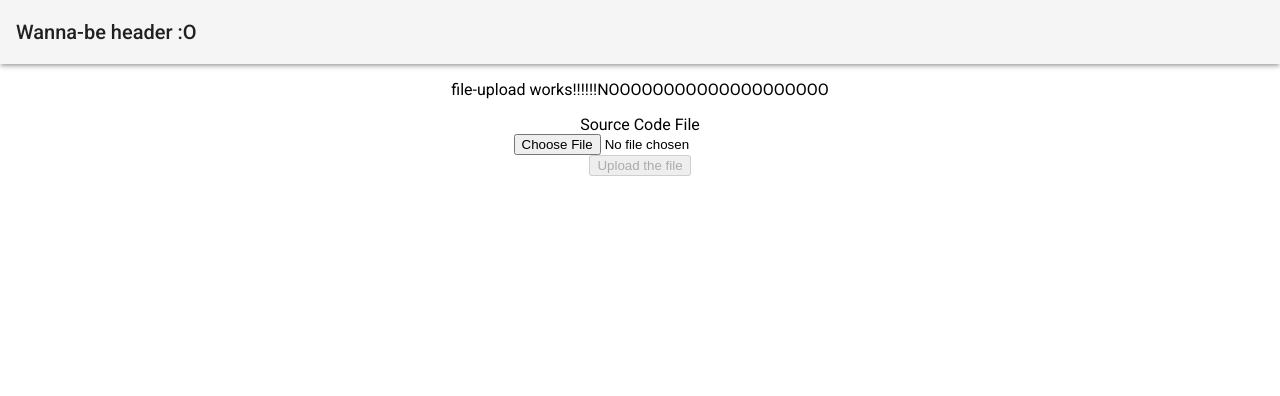
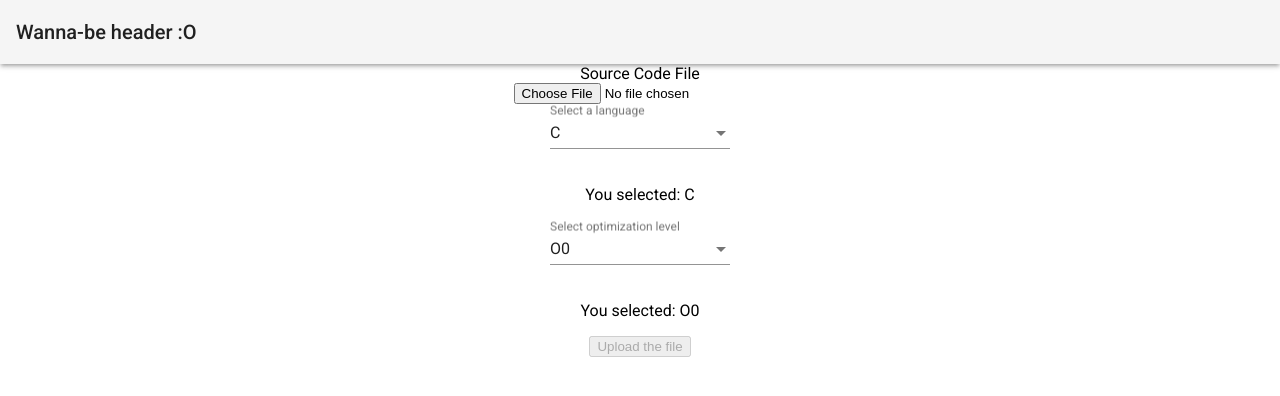
Before and after one commit to NikosGad/Webassembly_Compiler_Collection, an Angular app in the folder frontend/app-frontend/: page / in a window 1280 px wide. Shown: the top 396 px of the page. Built offline with nearby package versions, Linux system fonts and the light colour scheme.

Commit message:
Add language selection and optimization level in WebUI

```diff
--- a/frontend/app-frontend/src/app/app.module.ts
+++ b/frontend/app-frontend/src/app/app.module.ts
@@ -6,6 +6,7 @@ import { HttpClientModule } from '@angular/common/http';
 import { FormsModule } from '@angular/forms';
 import { BrowserAnimationsModule } from '@angular/platform-browser/animations';
 import { MatToolbarModule } from '@angular/material/toolbar';
+import { MatSelectModule } from '@angular/material/select';
 
 /* Project specific Component */
 import { AppRoutingModule } from './app-routing.module';
@@ -30,6 +31,7 @@ import { HeaderComponent } from './header/header.component';
     FormsModule,
     BrowserAnimationsModule,
     MatToolbarModule,
+    MatSelectModule,
   ],
   providers: [SourceCodeFileService],
   bootstrap: [AppComponent]
--- a/frontend/app-frontend/src/app/file-upload/file-upload.component.html
+++ b/frontend/app-frontend/src/app/file-upload/file-upload.component.html
@@ -1,4 +1,3 @@
-<p>file-upload works!!!!!!NOOOOOOOOOOOOOOOOOOOO</p>
 <form>
     <div class="file-upload-container btn btn-bwm">
         <label>Source Code File<br>
@@ -11,5 +10,32 @@
         </button>
     </div>
 
+    <mat-form-field>
+        <mat-label>Select a language</mat-label>
+        <mat-select [(value)]="language">
+            <!-- <mat-option>None</mat-option> -->
+            <mat-option value="Golang">Golang</mat-option>
+            <mat-option value="C">C</mat-option>
+            <mat-option value="C++">C++</mat-option>
+        </mat-select>
+    </mat-form-field>
+
+    <p>You selected: {{language}}</p>
+
+    <mat-form-field>
+        <mat-label>Select optimization level</mat-label>
+        <mat-select [(value)]="optimization_level">
+            <!-- <mat-option>None</mat-option> -->
+            <mat-option value="O0">O0</mat-option>
+            <mat-option value="O1">O1</mat-option>
+            <mat-option value="O2">O2</mat-option>
+            <mat-option value="O3">O3</mat-option>
+            <mat-option value="Os">Os</mat-option>
+            <mat-option value="Oz">Oz</mat-option>
+        </mat-select>
+    </mat-form-field>
+
+    <p>You selected: {{optimization_level}}</p>
+
     <button [disabled]="!files" type="button" name="upload-btn" (click)="upload(fileInput)">Upload the file</button>
 </form>
--- a/frontend/app-frontend/src/app/file-upload/file-upload.component.ts
+++ b/frontend/app-frontend/src/app/file-upload/file-upload.component.ts
@@ -7,6 +7,8 @@ import { SourceCodeFileService } from '../source-code-file.service';
   styleUrls: ['./file-upload.component.css']
 })
 export class FileUploadComponent implements OnInit {
+  language = 'C';
+  optimization_level = 'O0'
   resultsZipFileBlob: Blob = new Blob();
 
   constructor(private sourceCodeFileService: SourceCodeFileService) { }
```
